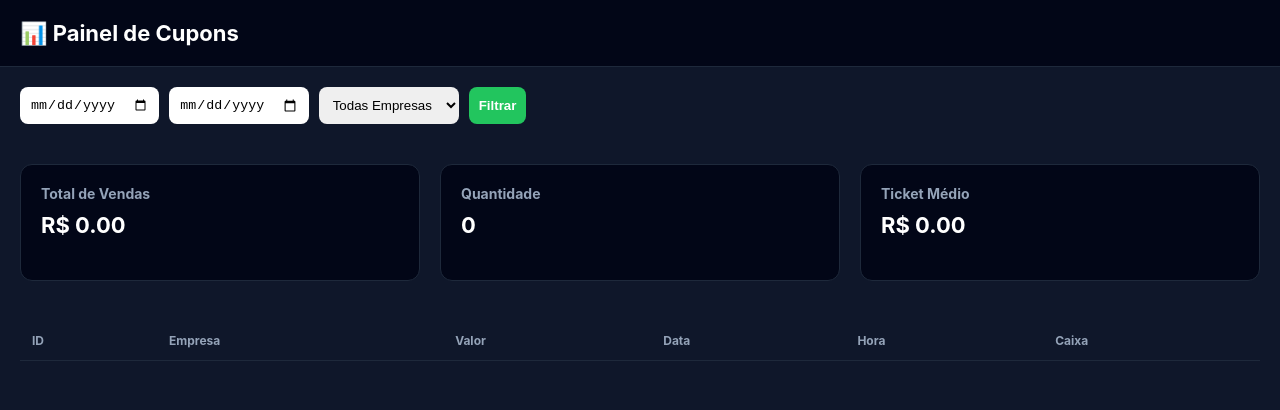
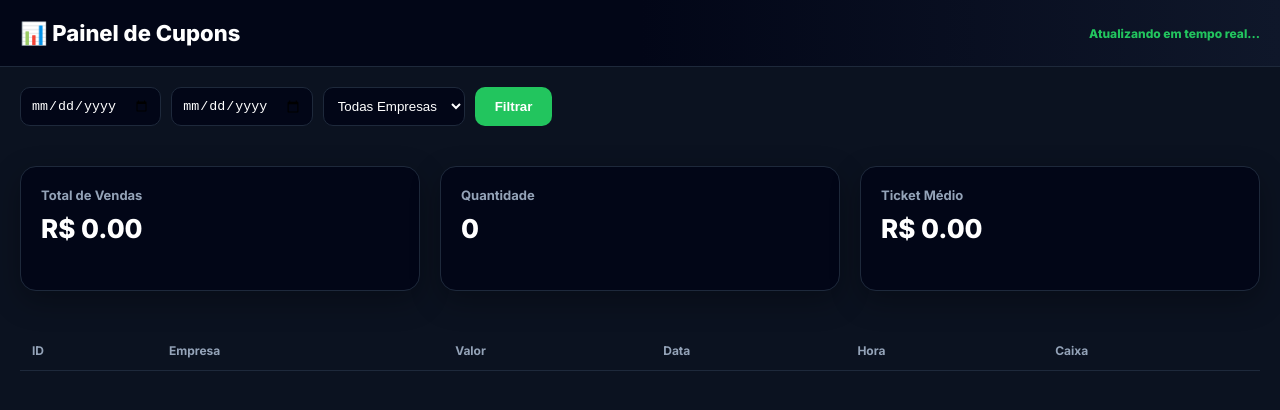
Before and after one commit to grupodvbr/teste-, a plain HTML site: page index.html in a window 1280 px wide. Both pictures are taken after a click on the button "Filtrar". Drawn offline with Linux system fonts and the light colour scheme; no server answers.

Commit message:
Update index.html

```diff
--- a/index.html
+++ b/index.html
@@ -5,20 +5,30 @@
 <meta name="viewport" content="width=device-width, initial-scale=1.0">
 <title>Painel de Cupons</title>
 
+<link href="https://fonts.googleapis.com/css2?family=Inter:wght@400;600;700;800&display=swap" rel="stylesheet">
+
 <style>
 body{
   font-family: Inter, sans-serif;
   margin:0;
-  background:#0f172a;
+  background:#0b1220;
   color:#fff;
 }
 
 .header{
   padding:20px;
   font-size:22px;
-  font-weight:700;
-  background:#020617;
+  font-weight:800;
+  background:linear-gradient(90deg,#020617,#020617,#0f172a);
   border-bottom:1px solid #1e293b;
+  display:flex;
+  justify-content:space-between;
+  align-items:center;
+}
+
+.status{
+  font-size:12px;
+  color:#22c55e;
 }
 
 .filtros{
@@ -29,15 +39,19 @@ body{
 }
 
 .filtros input,
-.filtros select,
-.filtros button{
+.filtros select{
   padding:10px;
-  border-radius:8px;
-  border:none;
+  border-radius:10px;
+  border:1px solid #1e293b;
+  background:#020617;
+  color:#fff;
 }
 
 .filtros button{
+  padding:10px 20px;
   background:#22c55e;
+  border:none;
+  border-radius:10px;
   color:#fff;
   font-weight:600;
   cursor:pointer;
@@ -51,22 +65,23 @@ body{
 
 .card{
   flex:1;
-  background:#020617;
+  background:linear-gradient(145deg,#020617,#020617,#020617);
   padding:20px;
-  border-radius:12px;
+  border-radius:16px;
   border:1px solid #1e293b;
+  box-shadow:0 10px 30px rgba(0,0,0,0.3);
 }
 
 .card h3{
   margin:0;
-  font-size:14px;
+  font-size:13px;
   color:#94a3b8;
 }
 
 .card p{
-  font-size:22px;
+  font-size:26px;
   margin-top:10px;
-  font-weight:700;
+  font-weight:800;
 }
 
 .table{
@@ -97,11 +112,13 @@ tr:hover{
 
 <body>
 
-<div class="header">📊 Painel de Cupons</div>
+<div class="header">
+  📊 Painel de Cupons
+  <div class="status" id="status">Atualizando...</div>
+</div>
 
 <!-- FILTROS -->
 <div class="filtros">
-
   <input type="date" id="dataInicio">
   <input type="date" id="dataFim">
 
@@ -110,7 +127,6 @@ tr:hover{
   </select>
 
   <button onclick="filtrar()">Filtrar</button>
-
 </div>
 
 <!-- CARDS -->
@@ -151,23 +167,50 @@ tr:hover{
 const API = "https://mighty-hat-clubs-tend.trycloudflare.com/cupons"
 
 let dados = []
+let filtroAtivo = null
 
-// 🔥 CARREGA DADOS
+// 🔥 CARREGAR DADOS
 async function carregar(){
-  const res = await fetch(API)
-  dados = await res.json()
 
-  preencherEmpresas()
-  render(dados)
+  try{
+    const res = await fetch(API)
+    dados = await res.json()
+
+    atualizarStatus("Atualizado agora")
+
+    preencherEmpresas()
+
+    if(filtroAtivo){
+      aplicarFiltroSalvo()
+    }else{
+      render(dados)
+    }
+
+  }catch(e){
+    atualizarStatus("Erro ao atualizar")
+  }
 }
 
-// 🔥 PREENCHE SELECT DE EMPRESAS
+// 🔥 STATUS VISUAL
+function atualizarStatus(txt){
+  const el = document.getElementById("status")
+  el.innerText = txt
+
+  setTimeout(()=>{
+    el.innerText = "Atualizando em tempo real..."
+  },2000)
+}
+
+// 🔥 EMPRESAS
 function preencherEmpresas(){
+
   const select = document.getElementById("empresaFiltro")
+
+  if(select.options.length > 1) return
 
   const empresas = [...new Set(dados.map(d => d.empresa))]
 
-  empresas.forEach(emp => {
+  empresas.forEach(emp=>{
     const opt = document.createElement("option")
     opt.value = emp
     opt.innerText = emp
@@ -182,8 +225,16 @@ function filtrar(){
   const fim = document.getElementById("dataFim").value
   const empresa = document.getElementById("empresaFiltro").value
 
-  let filtrado = dados.filter(item => {
+  filtroAtivo = {inicio,fim,empresa}
 
+  aplicarFiltroSalvo()
+}
+
+function aplicarFiltroSalvo(){
+
+  const {inicio,fim,empresa} = filtroAtivo
+
+  const filtrado = dados.filter(item=>{
     let ok = true
 
     if(inicio && item.data < inicio) ok = false
@@ -196,7 +247,7 @@ function filtrar(){
   render(filtrado)
 }
 
-// 🔥 RENDERIZA
+// 🔥 RENDER
 function render(lista){
 
   let total = 0
@@ -205,15 +256,16 @@ function render(lista){
   const tbody = document.getElementById("tabela")
   tbody.innerHTML = ""
 
-  lista.forEach(item => {
+  lista.forEach(item=>{
 
     if(item.cancelado == 0){
       total += Number(item.valor)
       qtd++
     }
 
-    const horaFormatada =
-      item.hora.substring(0,2) + ":" + item.hora.substring(2,4)
+    const hora =
+      item.hora.substring(0,2) + ":" +
+      item.hora.substring(2,4)
 
     const tr = document.createElement("tr")
 
@@ -222,7 +274,7 @@ function render(lista){
       <td>${item.empresa}</td>
       <td>R$ ${Number(item.valor).toFixed(2)}</td>
       <td>${item.data}</td>
-      <td>${horaFormatada}</td>
+      <td>${hora}</td>
       <td>${item.numero_caixa}</td>
     `
 
@@ -243,6 +295,11 @@ function render(lista){
 // 🚀 INICIA
 carregar()
 
+// 🔁 AUTO UPDATE A CADA 5s
+setInterval(()=>{
+  carregar()
+},5000)
+
 </script>
 
 </body>
```
